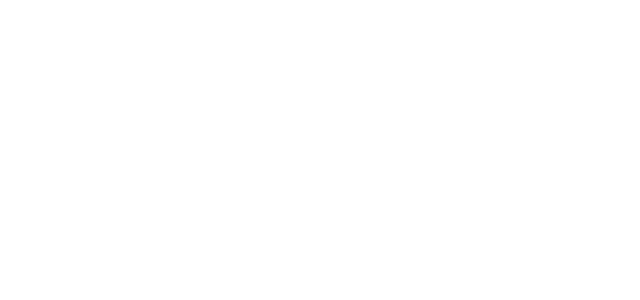
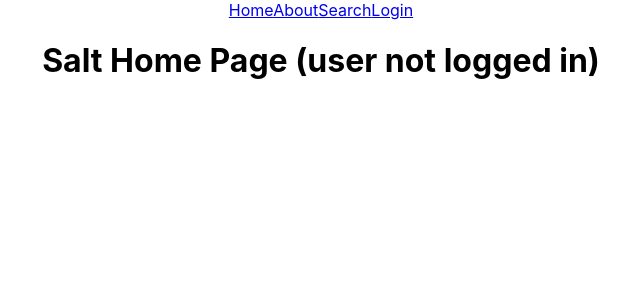
Before and after one commit to LSDS-BW-Saltiest-Hackers-1/Frontend, a React (Create React App) app in the folder saltiest-hackers-app/: page / in a window 1280 px wide. Shown: the top 300 px of the page, without its empty margins (319-959 px from the left). Built offline with nearby package versions, Linux system fonts and the light colour scheme.

Commit message:
Working on token verification for rendering user home page

```diff
--- a/saltiest-hackers-app/src/components/PrivateRoute/PrivateRoute.js
+++ b/saltiest-hackers-app/src/components/PrivateRoute/PrivateRoute.js
@@ -1,3 +1,4 @@
+import React from 'react';
 import { Route, Redirect } from 'react-router-dom';
 
 function PrivateRoute({ component: Component, ...rest }) {
--- a/saltiest-hackers-app/src/components/app/App.js
+++ b/saltiest-hackers-app/src/components/app/App.js
@@ -1,17 +1,22 @@
 import React from 'react';
+import { Route, Switch } from 'react-router-dom';
 
 import './App.css';
-// import NavBar from '../NavBar/NavBar.js';
-// import UserHome from '../pages/UserHome/UserHome.js';
+import Home from '../pages/HomePage/Home.js';
+import NavBar from '../NavBar/NavBar.js';
+import UserHome from '../pages/UserHome/UserHome.js';
 
+import PrivateRoute from '../PrivateRoute/PrivateRoute.js';
 
 function App() {
-  // const token = localStorage.getItem('token');
+  const token = localStorage.getItem('token');
 
   return (
     <div className='App'>
-      {/* <NavBar /> */}
-      {/* {(token ? <PrivateRoute exact path='/' component={UserHome}/> : <Route exact path='/' component={Home}/>)} */}
+      <NavBar />
+      <Switch>
+        {(token ? <PrivateRoute exact path='/' component={UserHome}/> : <Route exact path='/' component={Home}/>)}
+      </Switch>
     </div>
   );
 }
--- /dev/null
+++ b/saltiest-hackers-app/src/components/pages/HomePage/Home.js
@@ -0,0 +1,11 @@
+import React from 'react';
+
+function Home() {
+  return (
+    <div>
+      <h1>Salt Home Page (user not logged in)</h1>
+    </div>
+  );
+}
+
+export default Home;
--- a/saltiest-hackers-app/src/components/pages/UserHome/UserHome.js
+++ b/saltiest-hackers-app/src/components/pages/UserHome/UserHome.js
@@ -4,9 +4,8 @@
 
 function UserHome() {
   return (
-    <div class='user-home-page'>
-      <h2>User Home Page</h2>
-
+    <div className='user-home-page'>
+      <h2>User Home Page (user is logged in)</h2>
     </div>
   );
 }
```
